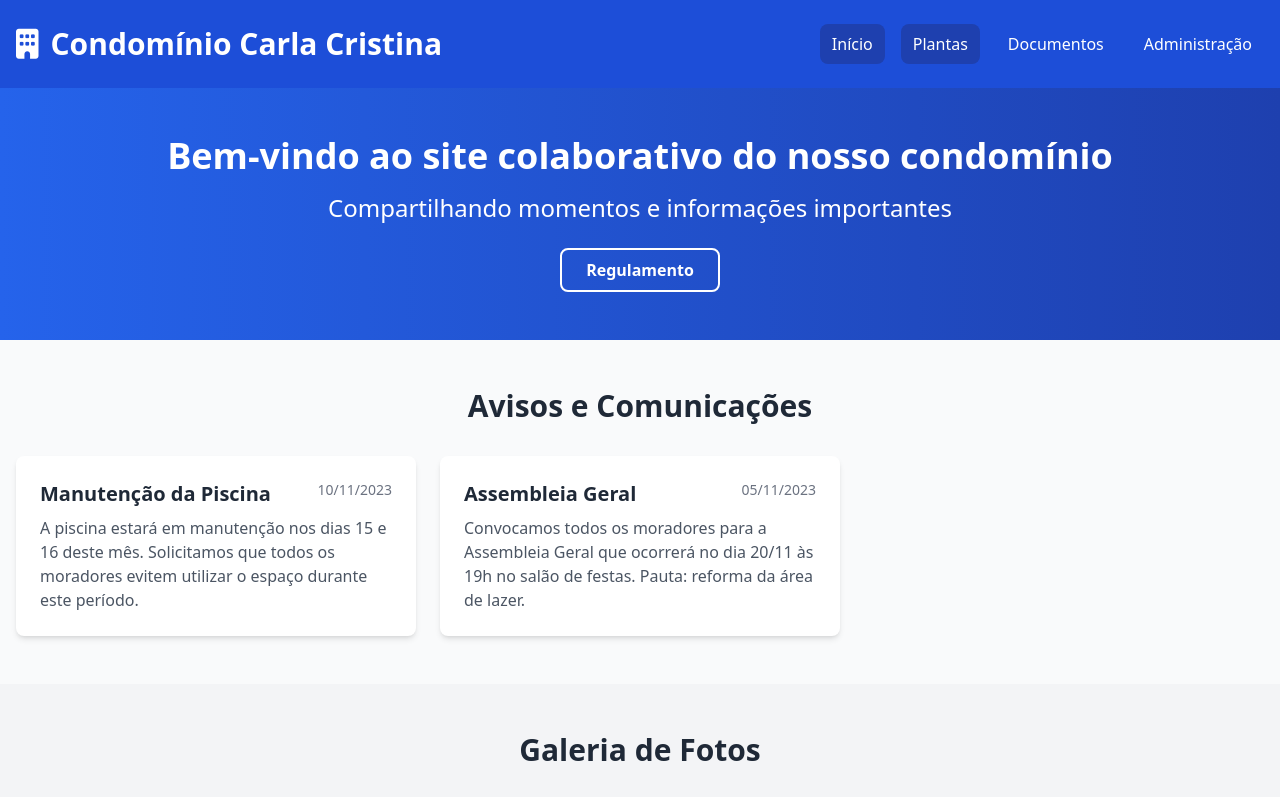
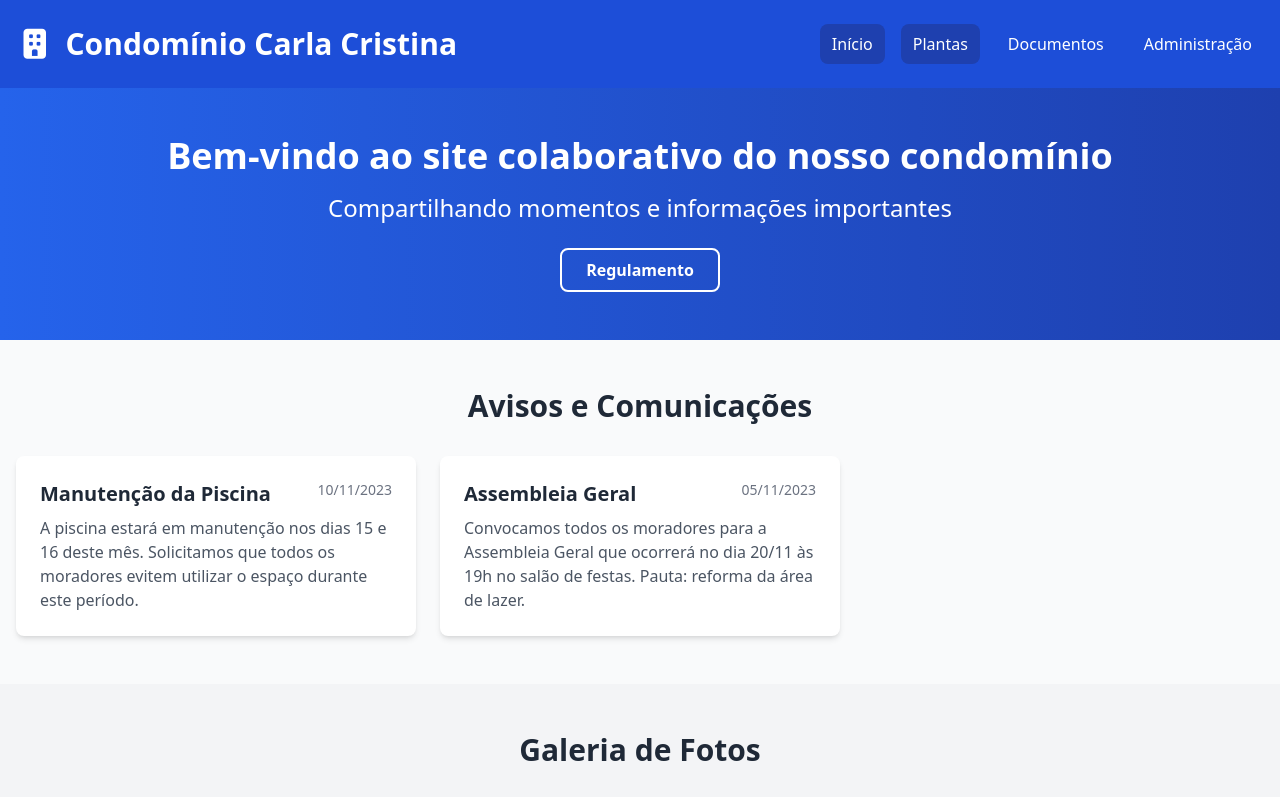
Before and after one commit to silviobonilha/carla.cristina, a plain HTML site: page index.html in a window 1280 px wide. Shown: the top 797 px of the page. Drawn offline with nearby package versions, Linux system fonts and the light colour scheme.

Commit message:
Update index.html

```diff
--- a/index.html
+++ b/index.html
@@ -5,7 +5,7 @@
     <meta name="viewport" content="width=device-width, initial-scale=1.0">
     <title>Condomínio Carla Cristina</title>
     <script src="https://cdn.tailwindcss.com"></script>
-    <link rel="stylesheet" href="https://cdnjs.cloudflare.com/ajax/libs/font-awesome/6.4.0/css/all.min.css">
+    <link rel="stylesheet" href="https://cdnjFs.cloudflare.com/ajax/libs/font-awesome/6.4.0/css/all.min.css">
     <style>
         /* Login modal */
         .modal-enter {
```
